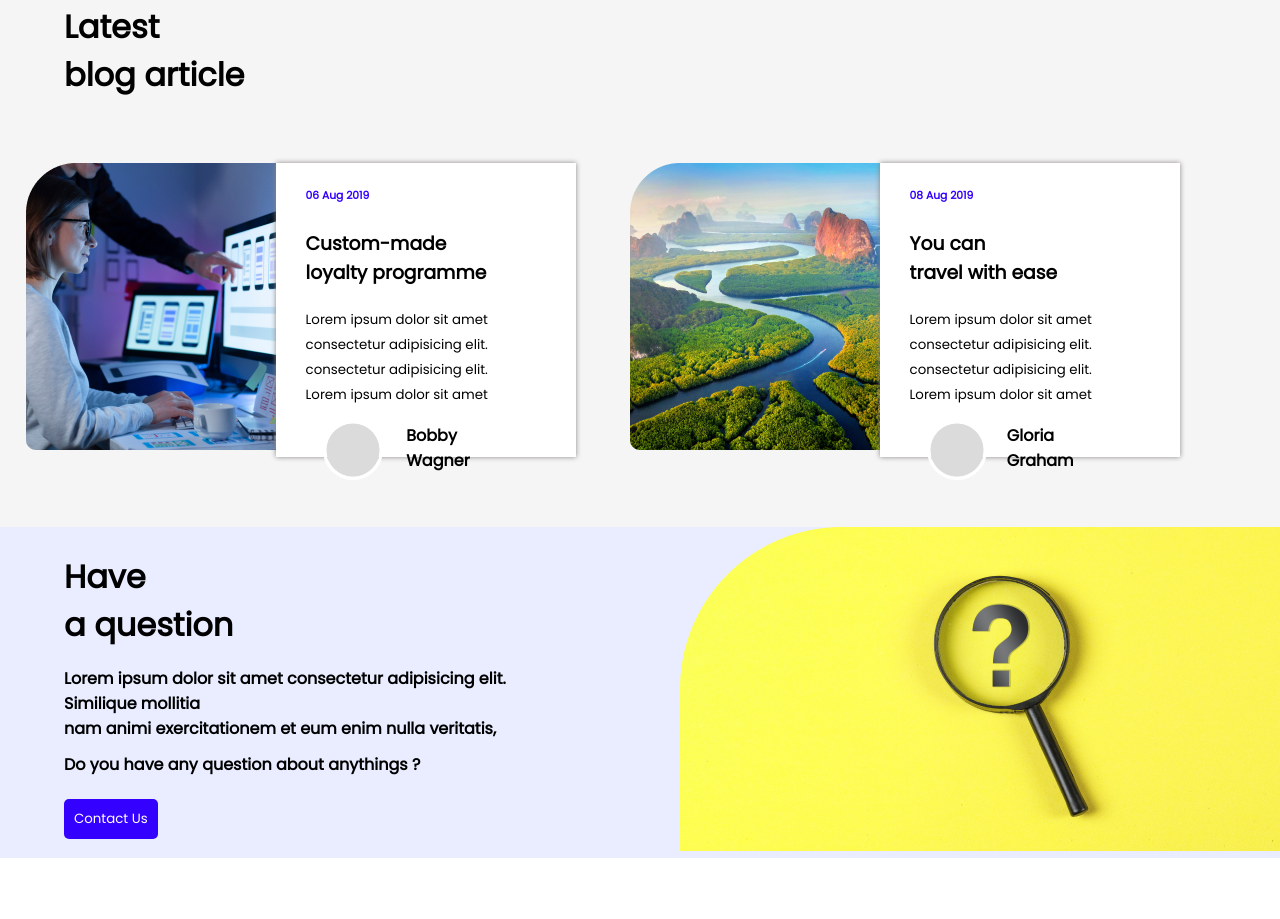
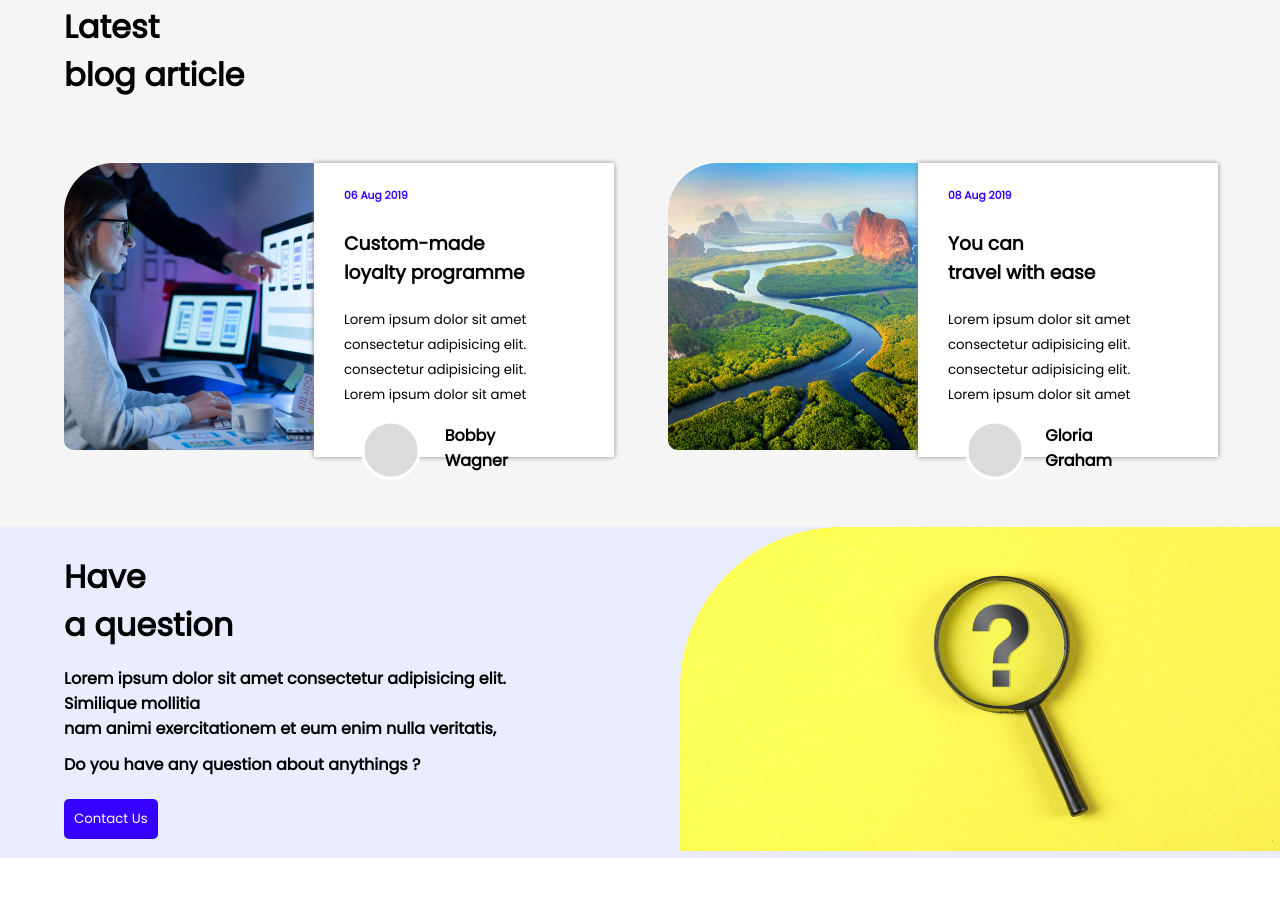
Before and after one commit to rakshitkoyani/Developer-Landing-Page, a website: page index.html in a window 1280 px wide. Shown: the part 1006-1925 px from the top of the page. Drawn offline with Linux system fonts and the light colour scheme.

Commit message:
3rd commit

```diff
--- a/style.css
+++ b/style.css
@@ -165,7 +165,7 @@ div p {
 }
 
 .blog-cards {
-  margin: 2%;
+  margin: 5%;
   display: flex;
 
 }
```
Also changed, not shown: README.md.
